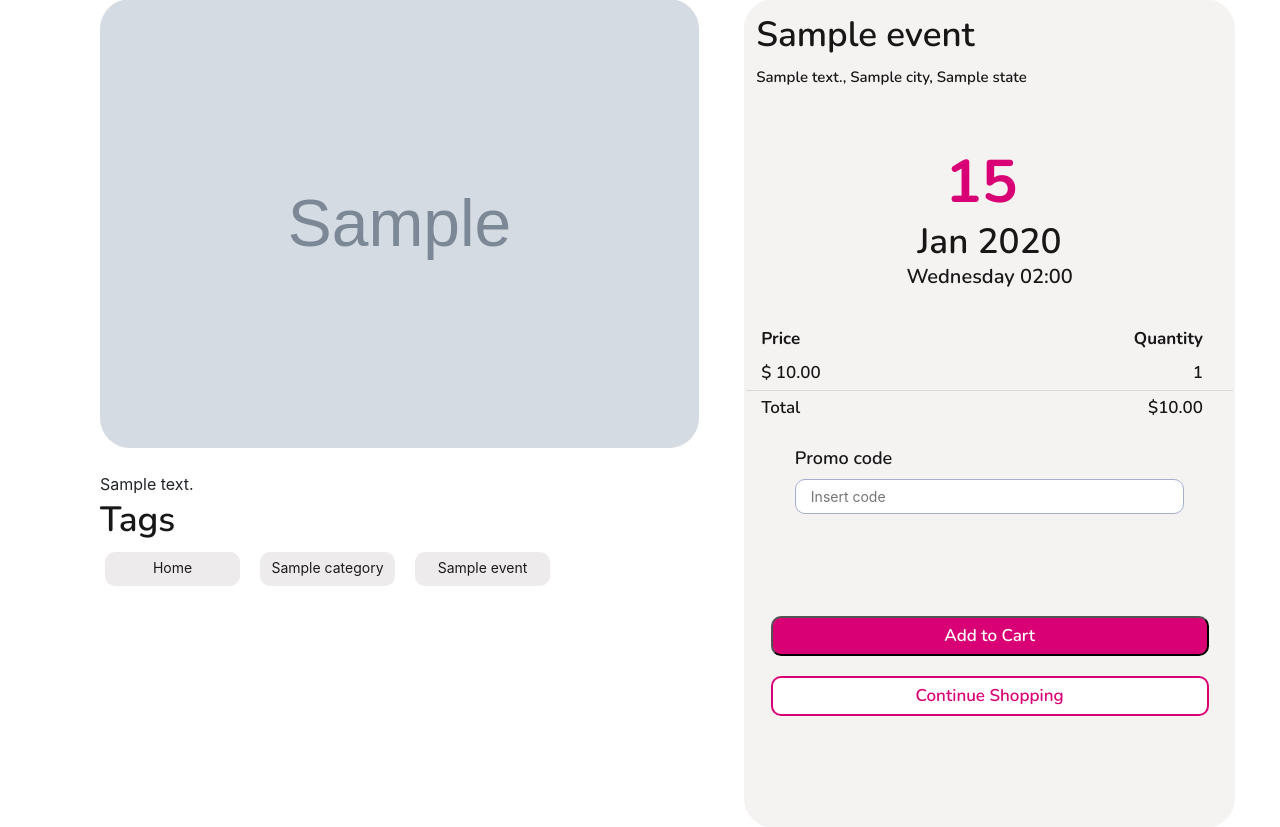
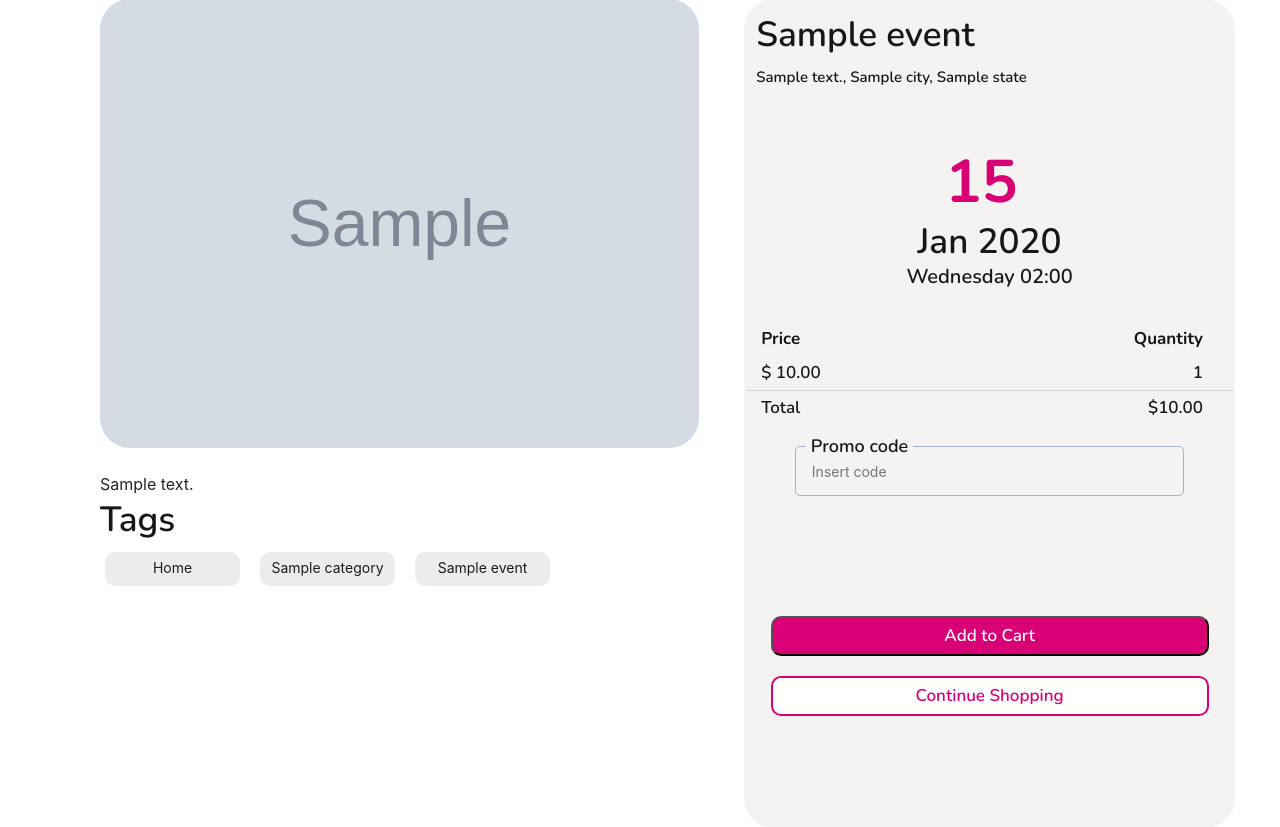
Before and after one commit to rtexerinha/eventlinez, a Django app: a page that uses shop/templates/shop/event.html in a window 1280 px wide. Shown: the part 105-932 px from the top of the page. Run offline with Django 3.2, Linux system fonts and the light colour scheme; tables that the repository leaves empty hold one stand-in row (values such as "Sample post"); grey boxes marked "Sample" are stand-in pictures; parts of the project's set-up code (start-up, migrations or seed data) failed here and were passed over; some libraries are stand-ins or nearby versions.

Commit message:
Seguindo o layout do figma para o input promocode

```diff
--- a/shop/templates/shop/event.html
+++ b/shop/templates/shop/event.html
@@ -71,9 +71,15 @@
                             <form action="/cart/add/{{ event.id }}/" method="post">
                                 {% csrf_token %}
                                 <div class="div_code_promo">
-                                    <label for="promo_code" id="label_promo_code">Promo code</label>
-                                    <input id="promo_code" type="text" name="promo_code" placeholder="Insert code"
-                                                           class="col-sm-12 col-lg-12 col-md-12 input_promo_code">
+                                    <input id="promo_code"
+                                           type="text"
+                                           name="promo_code"
+                                           placeholder="Insert code"
+                                           class="col-sm-12 col-lg-12 col-md-12 input_promo_code">
+                                     <label for="promo_code"
+                                            id="label_promo_code">
+                                         Promo code
+                                     </label>
                                 </div>
                                 <div id="buttons-pay-event-card-details">
                                     <input class="pay-event-card-details text-default" type="submit" value="Add to Cart">
--- a/static/css/styles.css
+++ b/static/css/styles.css
@@ -1224,19 +1224,21 @@ div.content-right-signin {
     font-family: Nunito, Arial, serif;
     font-style: normal;
     font-weight: 600;
+    /*font-size: 18px;*/
+    /*line-height: 25px;*/
+    /*display: flex;*/
+    /*align-items: center;*/
+    /*color: #171717;*/
+    z-index: 10;
+    position: absolute;
+    top: 12px;
+    left: 11px;
+    background: #F5F2F2;
+    padding: 5px;
     font-size: 18px;
-    line-height: 25px;
-    display: flex;
-    align-items: center;
-    color: #171717;
-}
-
-.input_promo_code{
-    border: 1px solid #A4B0CC;
-    padding-left: 20px;
-    height: 35px;
-    border-radius: 10px;
-   margin: 0 auto;
+    color: #171717;
+    pointer-events: none;
+    transition: .2s;
 }
 
 .div_code_promo{
@@ -1244,6 +1246,39 @@ div.content-right-signin {
     margin: 0 auto;
     height: 90px;
     justify-content: center;
+    position: relative;
+}
+
+.div_code_promo .input_promo_code{
+    border: 1px solid #A4B0CC;
+    /*height: 35px;*/
+    height: 50px;
+    border-radius: 5px;
+    position: absolute;
+    transition: .1s;
+    outline: none;
+    padding: 0 16px;
+   /*margin: 0 auto;*/
+    background: #F5F2F2;
+}
+
+.input_promo_code:focus{
+    border: 2px solid #A4B0CC;
+}
+
+.input_promo_code:focus + #label_promo_code, .input_promo_code:valid + #label_promo_code {
+    top: -18px;
+    font-size: 18px;
+    color: #171717;
+}
+
+@media (max-width: 600px) {
+    #label_promo_code{
+        background: #ffffff;
+    }
+    .div_code_promo .input_promo_code{
+        background: #ffffff;
+    }
 }
 
 .icon_remove {
```
